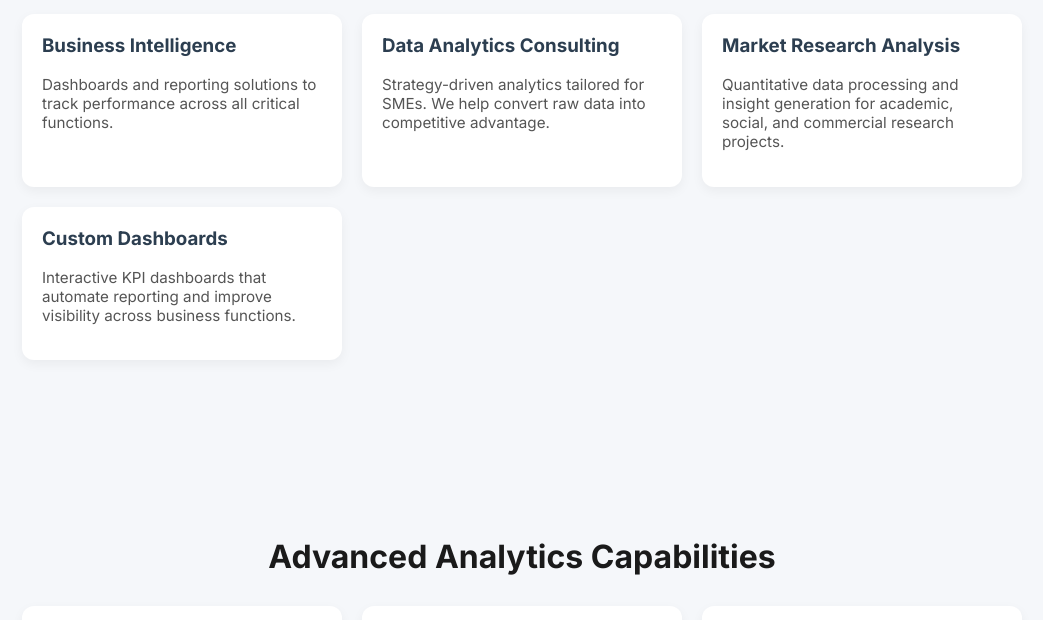
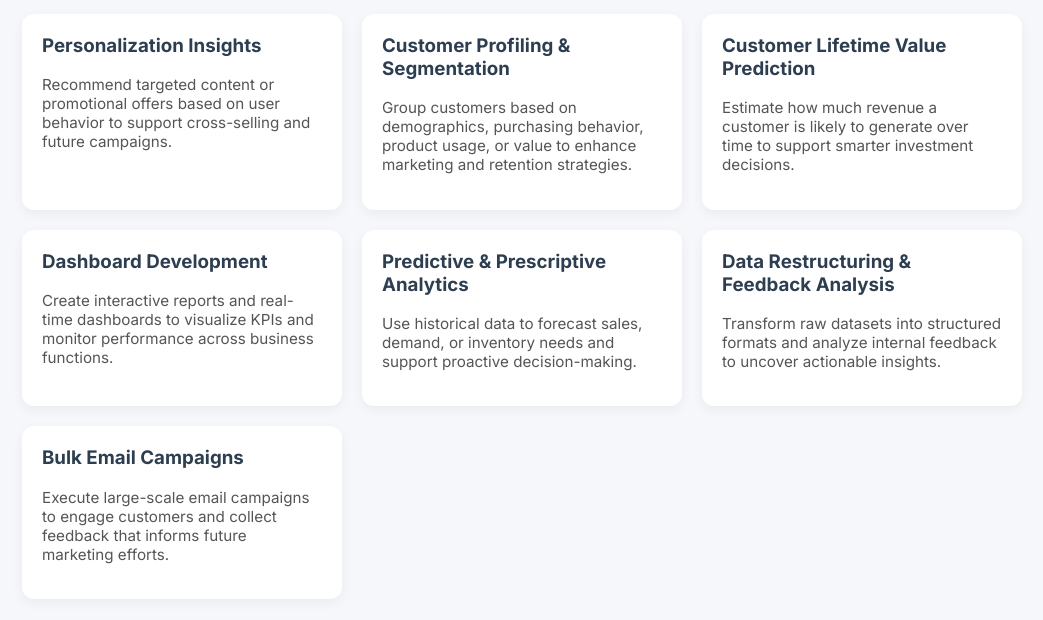
Before and after one commit to Pcwatagala/VizuAnalytics.github.io, a plain HTML site: page index.html in a window 1280 px wide. Shown: the part 737-1357 px from the top of the page, without its empty margins (118-1161 px from the left). Drawn offline with Linux system fonts and the light colour scheme.

Commit message:
Update index.html

```diff
--- a/index.html
+++ b/index.html
@@ -3,7 +3,7 @@
 <head>
   <meta charset="UTF-8" />
   <meta name="viewport" content="width=device-width, initial-scale=1.0"/>
-  <title>VizuAnalytics | Data-Driven Growth for SMEs</title>
+  <title>VizuAnalytics | Data-Driven Growth for Your Business</title>
   <link href="https://fonts.googleapis.com/css2?family=Inter:wght@400;600;700&display=swap" rel="stylesheet">
   <style>
     body {
@@ -99,27 +99,6 @@
   </p>
 </section>
 
-<section class="services">
-  <h2>Our Services</h2>
-  <div class="services-grid">
-    <div class="card">
-      <h3>Business Intelligence</h3>
-      <p>Dashboards and reporting solutions to track performance across all critical functions.</p>
-    </div>
-    <div class="card">
-      <h3>Data Analytics Consulting</h3>
-      <p>Strategy-driven analytics tailored for SMEs. We help convert raw data into competitive advantage.</p>
-    </div>
-    <div class="card">
-      <h3>Market Research Analysis</h3>
-      <p>Quantitative data processing and insight generation for academic, social, and commercial research projects.</p>
-    </div>
-    <div class="card">
-      <h3>Custom Dashboards</h3>
-      <p>Interactive KPI dashboards that automate reporting and improve visibility across business functions.</p>
-    </div>
-  </div>
-</section>
 
 <section class="services">
   <h2>Advanced Analytics Capabilities</h2>
```
